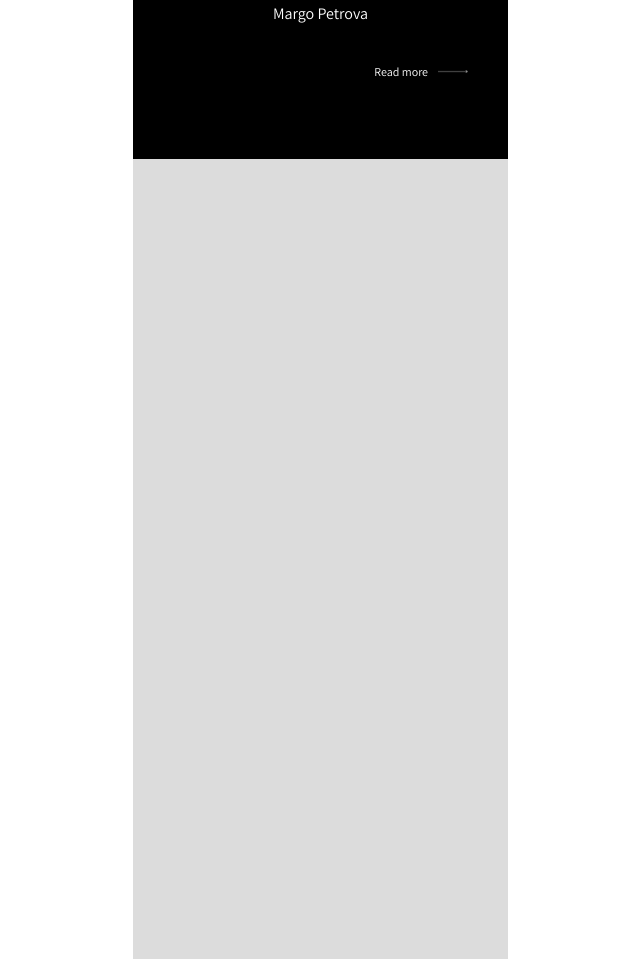
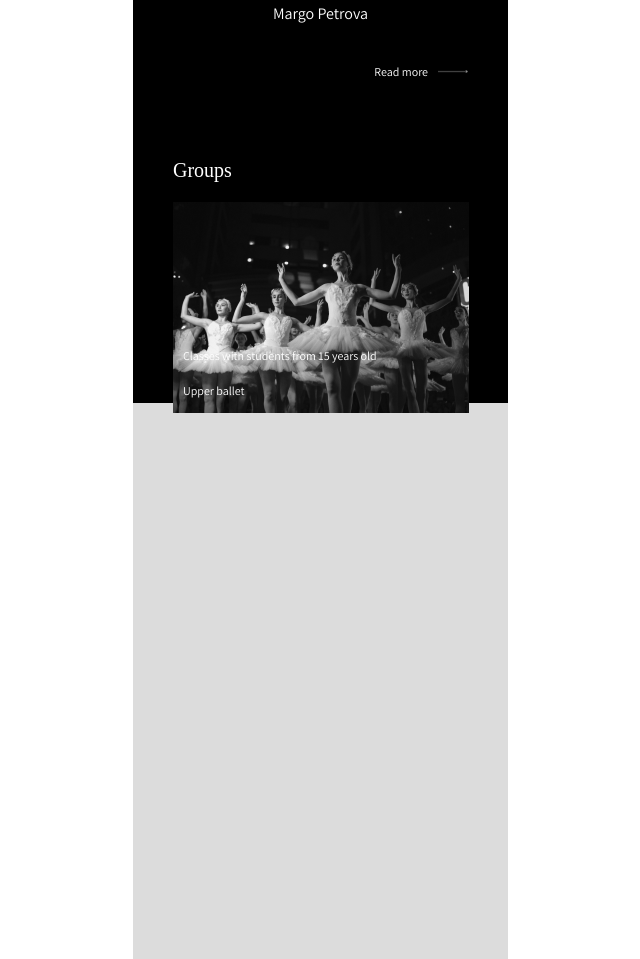
Before and after one commit to LeraMusienko78/HW-balet, a website built with Vite: page balet/index.html in a window 1280 px wide. Shown: the part 3198-4157 px from the top of the page, without its empty margins (267-907 px from the left). Built offline with nearby package versions, Linux system fonts and the light colour scheme; files whose address does not match are found by name; a web font is replaced by a local one.

Commit message:
added section groups

```diff
--- a/balet/SASS/style.scss
+++ b/balet/SASS/style.scss
@@ -167,5 +167,33 @@ a {
             width: 30px;
         }
     }
+}
 
+.groups{
+    @include flexbox (column, start ,start, $pading-l, 375px);
+    padding-top: 0;
+    background: $secondary-bg-color;
+
+    .title{
+        @include font ($font-size-xl,$kaiseiOpti-font-family,$primari-text-color);
+    }
+
+    .group-img{
+        @include size (296px, 211px) ;
+        margin-top: $margin-s;
+    }
+
+    .text-1{
+        @include font ($font-size-xs,$assistant-font-family,$primari-text-color);
+        position: relative;
+        margin-top: -30px;
+        margin-left: $margin-xs;
+    }
+
+    .text-2{
+        @include font ($font-size-xs,$assistant-font-family,$primari-text-color);
+        position: relative;
+        margin-top: -50px;
+        margin-left: $margin-xs;
+    }
 }
--- a/balet/index.html
+++ b/balet/index.html
@@ -91,6 +91,13 @@
         </div>
 
       </section>
+
+      <section class="groups">
+        <span class="title">Groups</span>
+        <img src="./images/group-1.png" class="group-img">
+        <p class="text-1">Upper ballet</p>
+        <p class="text-2">Classes with students from 15 years old</p>
+      </section>
     </div>
 
   </body>
```
Also changed, not shown: 1 other file.
